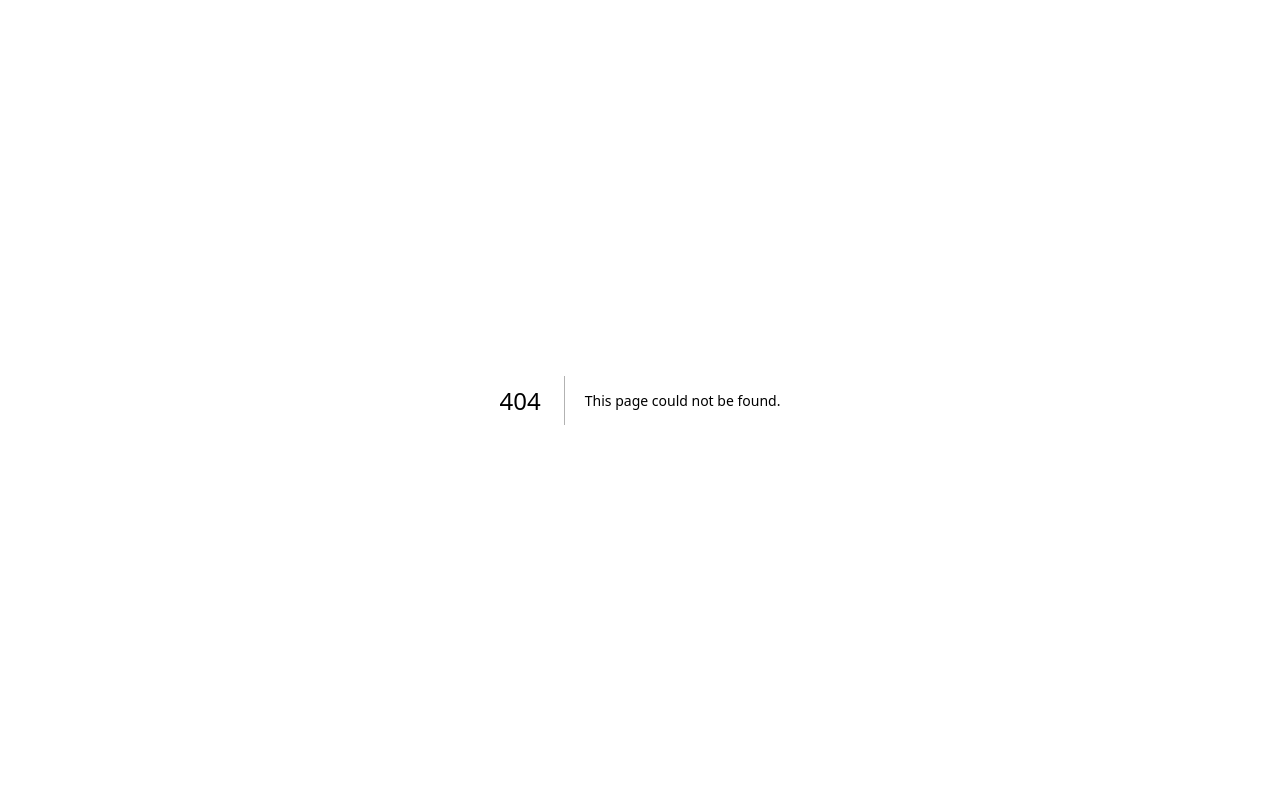
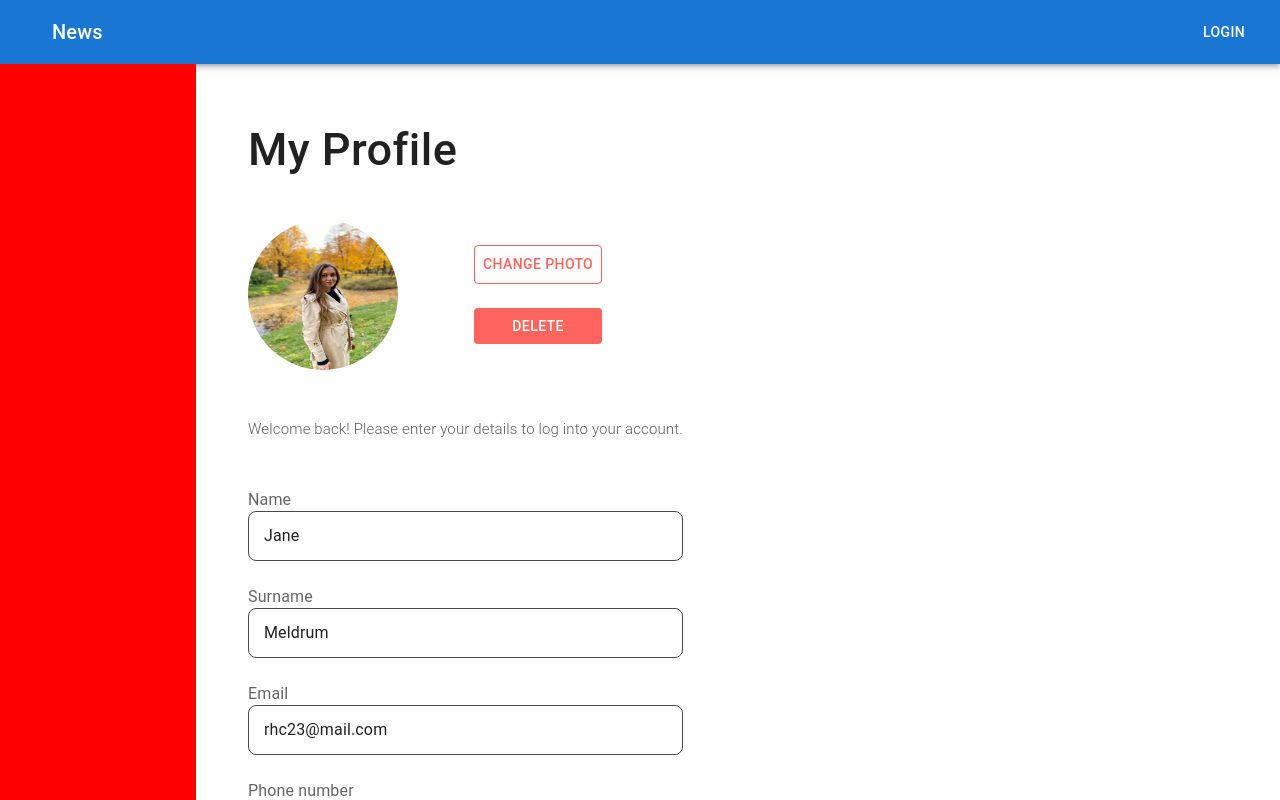
Before and after one commit to Gandrejko/shoes-shop, a Next.js app: page /profile in a window 1280 px wide. Before the commit this address had no page. Shown: the top 800 px of the page. Built offline with nearby package versions, Linux system fonts and the light colour scheme.

Commit message:
+ add profile page: * make some changes

```diff
--- /dev/null
+++ b/src/pages/profile/index.tsx
@@ -0,0 +1,14 @@
+import UpdateProfileContainer from '@/components/Containers/UpdateProfileContainer';
+import SidebarLayout from '@/components/Layouts/SidebarLayout/SidebarLayout';
+import {NextPageWithLayout} from '../_app';
+import {ReactElement} from 'react';
+
+const ProfilePage: NextPageWithLayout = () => {
+  return <UpdateProfileContainer />;
+};
+
+ProfilePage.getLayout = function getLayout(page: ReactElement) {
+  return <SidebarLayout>{page}</SidebarLayout>;
+};
+
+export default ProfilePage;
```
